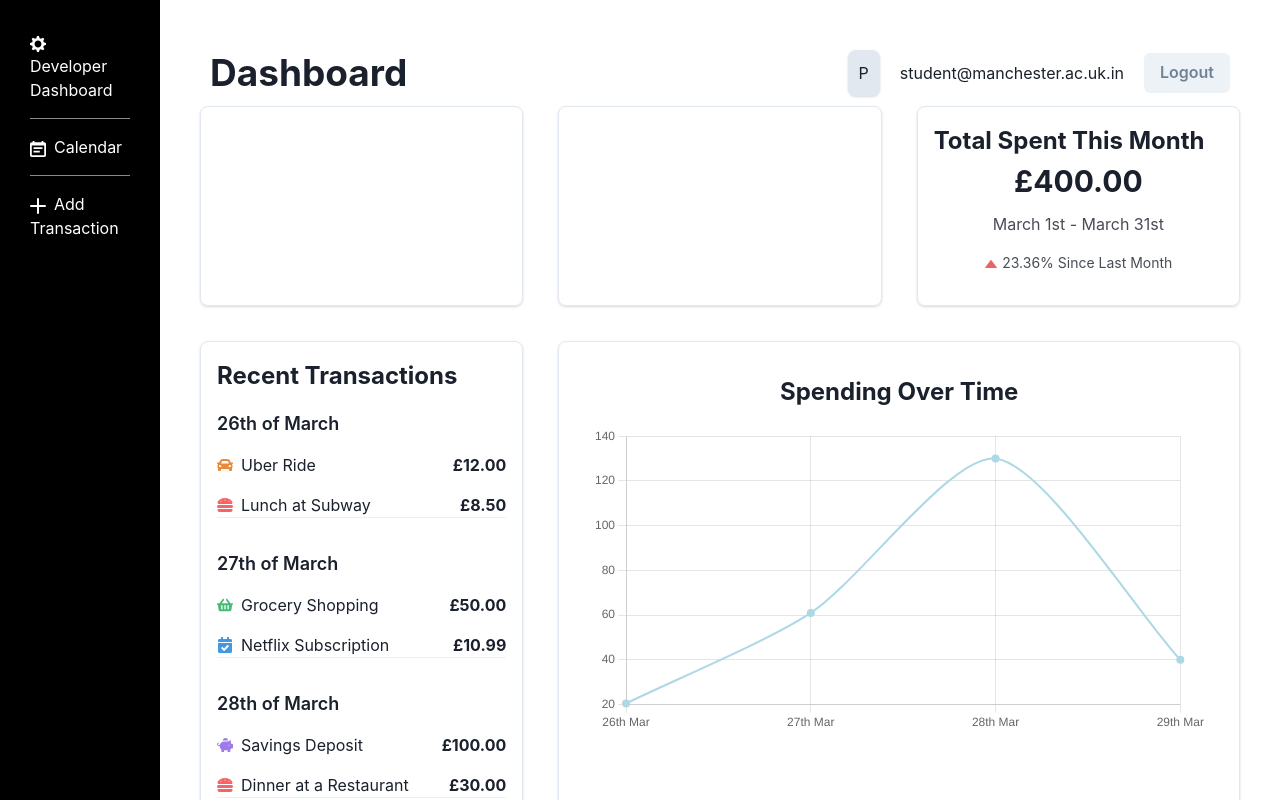
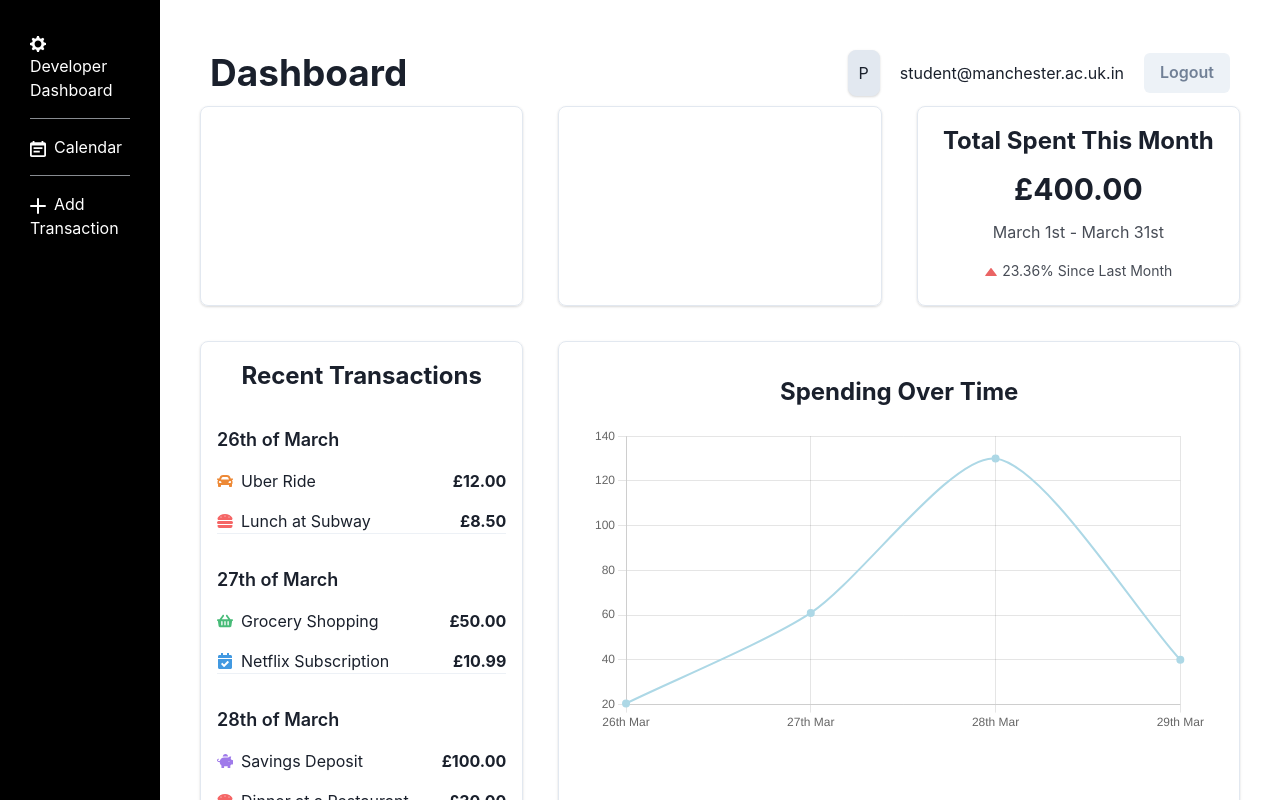
Before and after one commit to manojmanikandan7/PennyWise, a React (Vite) app: page /dashboard in a window 1280 px wide. Shown: the top 800 px of the page. Built offline with nearby package versions, Linux system fonts and the light colour scheme.

Commit message:
Minor Tweak 5

```diff
--- a/src/pages/Dashboard.jsx
+++ b/src/pages/Dashboard.jsx
@@ -286,12 +286,12 @@ export default function Dashboard() {
               >
                 <HStack>
                   <Stat>
+                    <VStack>
                       <StatLabel>
                         <Text fontSize="2xl" as="b">
                           Total Spent This Month
                         </Text>
                       </StatLabel>
-                    <VStack>
                       <StatNumber>
                         {" "}
                         <Text fontSize="3xl" as="b">
@@ -320,9 +320,11 @@ export default function Dashboard() {
                 p={4}
                 boxShadow="base"
               >
+                <VStack>
                   <Text fontSize="2xl" mb={4} as="b">
                     Recent Transactions
                   </Text>
+                </VStack>
                 {Object.entries(transactionsByDate).map(
                   ([formattedDate, transactions], index) => (
                     <VStack key={formattedDate} spacing={4} align="stretch">
```
Lines whose indentation alone changed are shown as unchanged.
